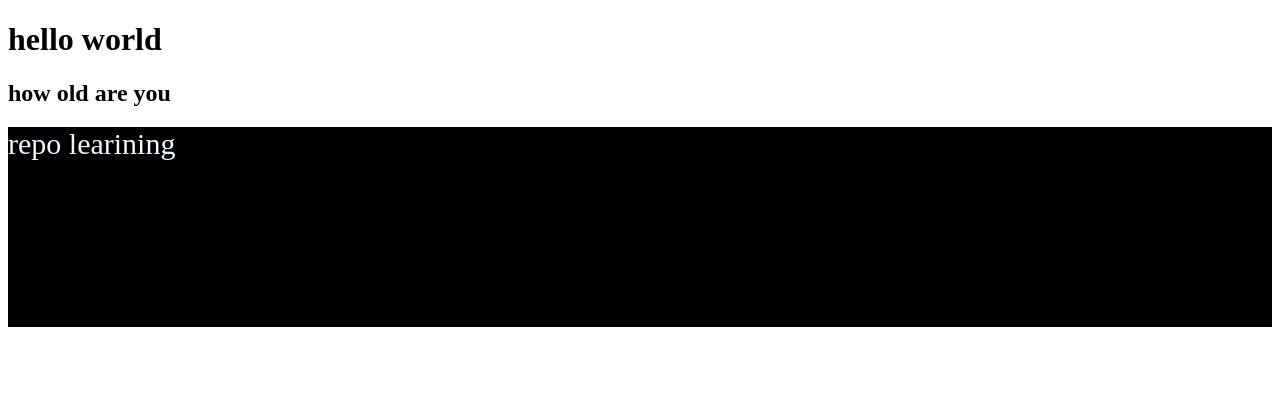
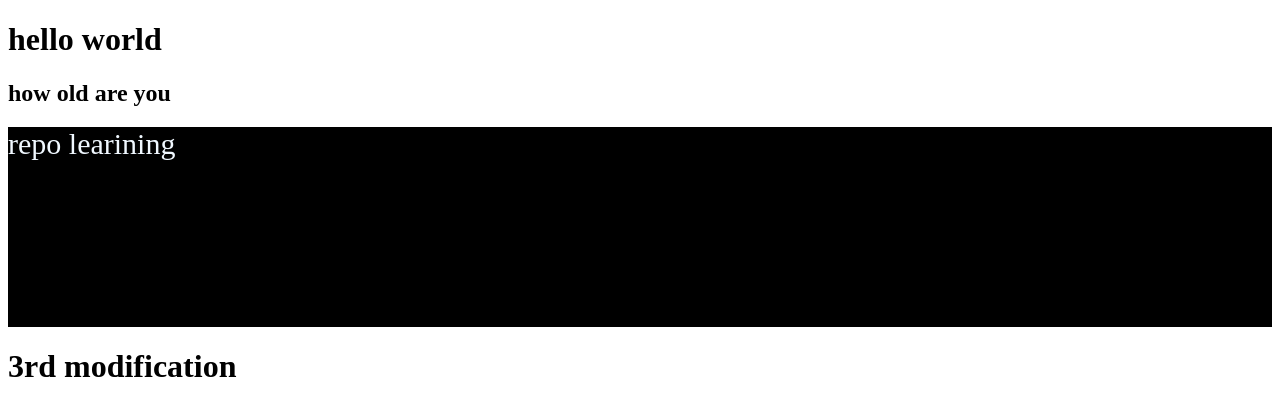
Before and after one commit to Blooming0/trmeez_Course, a plain HTML site: page index.html in a window 1280 px wide. Drawn offline with Linux system fonts and the light colour scheme.

Commit message:
therd modyfied on aftar the black div

```diff
--- a/index.html
+++ b/index.html
@@ -10,5 +10,6 @@
     <h2>how old are you</h2>
     <div style="font-size: 30px; height: 200px;background-color: black;color: aliceblue;"
     >repo learining</div>
+    <h1>3rd modification</h1>
 </body>
 </html>
```
